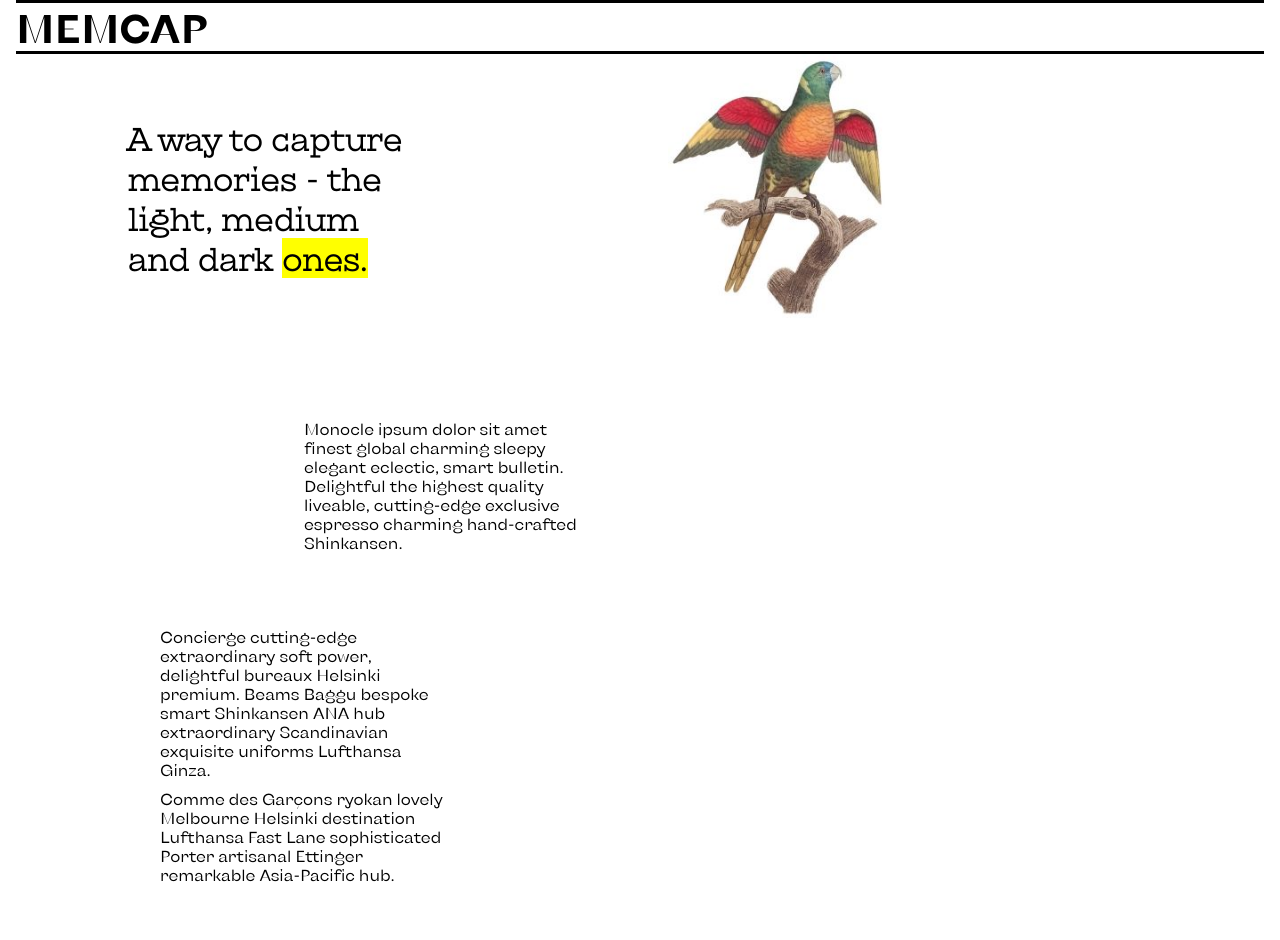
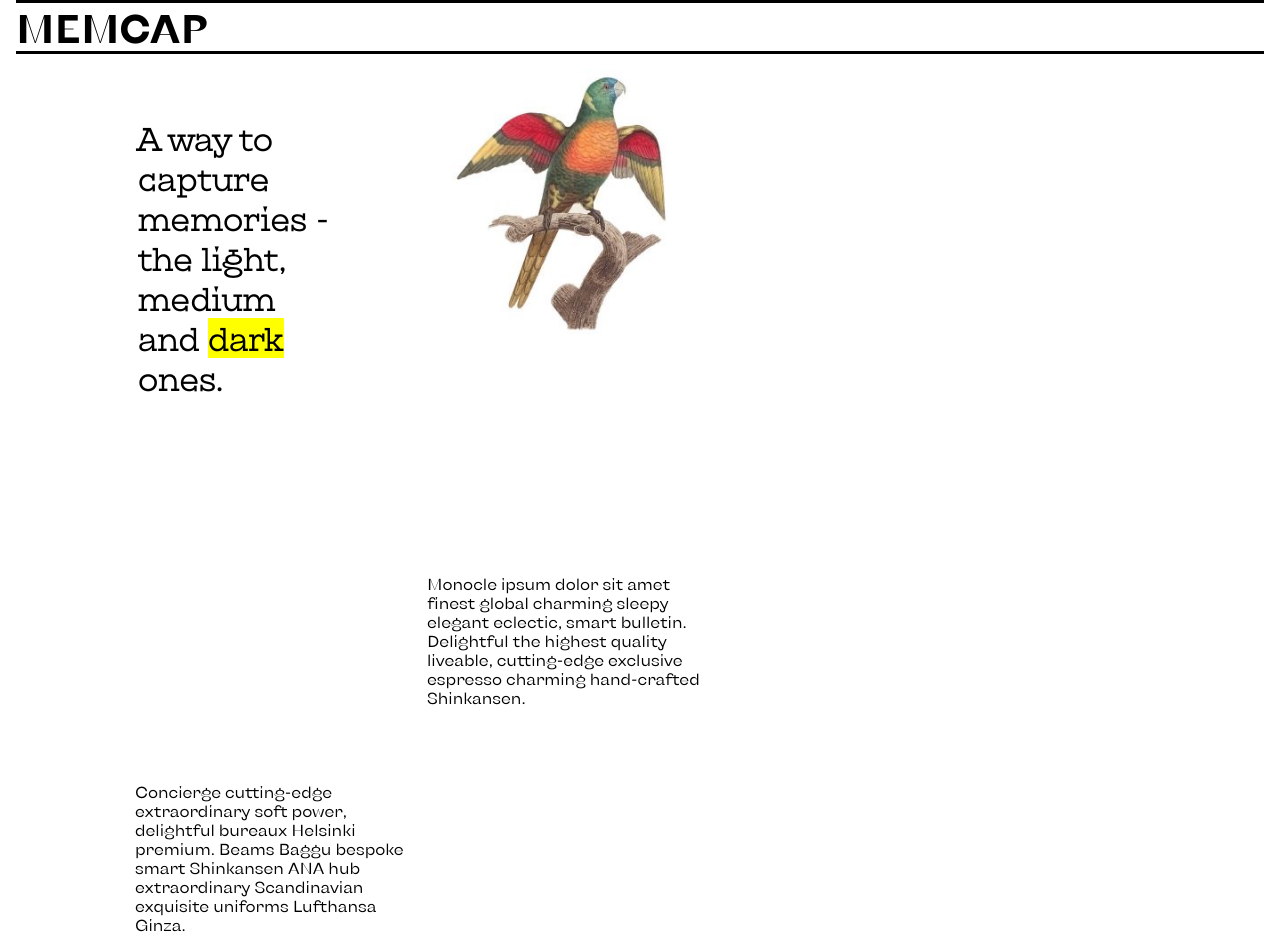
Before and after one commit to YoussefEchelhi/Memories-Collector, a website built with Vite: page index.html in a window 1280 px wide. Shown: the top 940 px of the page. Before the commit the page ends 893 px from the top, so only its background shows below. Built offline with nearby package versions, Linux system fonts and the light colour scheme.

Commit message:
Tablet: styling

```diff
--- a/index.html
+++ b/index.html
@@ -31,9 +31,9 @@
 
     <section class="section1">
       <div>
-        <div class="HeroText">A way to capture memories - the light, medium and
+        <p class="HeroText">A way to capture memories - the light, medium and
         <span class="backgroundColor">dark <span class="backgroundColor2">ones.</span></span>
-        </div>
+        </p>
       </div>
       <div>
         <img class="parrot" src="Images/parrot.jpg" width="235" height="275" alt="Picture of a parrot sitting on a tree">
--- a/style.scss
+++ b/style.scss
@@ -117,6 +117,8 @@ nav h1 {
     top: 64px;
     width: 284px;
     height: 204px;
+    margin-bottom: 0;
+    margin-top: 0;
 }
 
 .parrot {
@@ -219,29 +221,29 @@ nav {
 }
 
 .HeroText {
-  margin-right: 26rem;
-  position: relative;
-  left: 7rem;
+  left: 122px;
+  max-width: 206px;
+  height: 430px;
 }
 
 .backgroundColor {
-  background-color: white;
+  background-color: yellow;
 }
 
 .backgroundColor2 {
-  background-color: yellow;
+  background-color: white;
 }
 
 .parrot {
   display: block;
   position: relative;
-  right: 3rem;
+  left: 230px;
+  top: 16px;
 }
 
 .secondText {
-  margin-right: 27rem;
   position: relative;
-  left: 19rem;
+  left: 427px;
 }
 
 .rose {
@@ -251,13 +253,15 @@ nav {
 .thirdText {
   margin-right: 36rem;
   position: relative;
-  left: 9rem;
+  left: 119px;
+  top: 0px;
 }
 
 .fourthText {
   margin-right: 26rem;
   position: relative;
-  left: 10rem;
+  left: 324px;
+  top: 112px;
 }
 
 .container5 {
```
Also changed, not shown: style.css, 1 other file.
